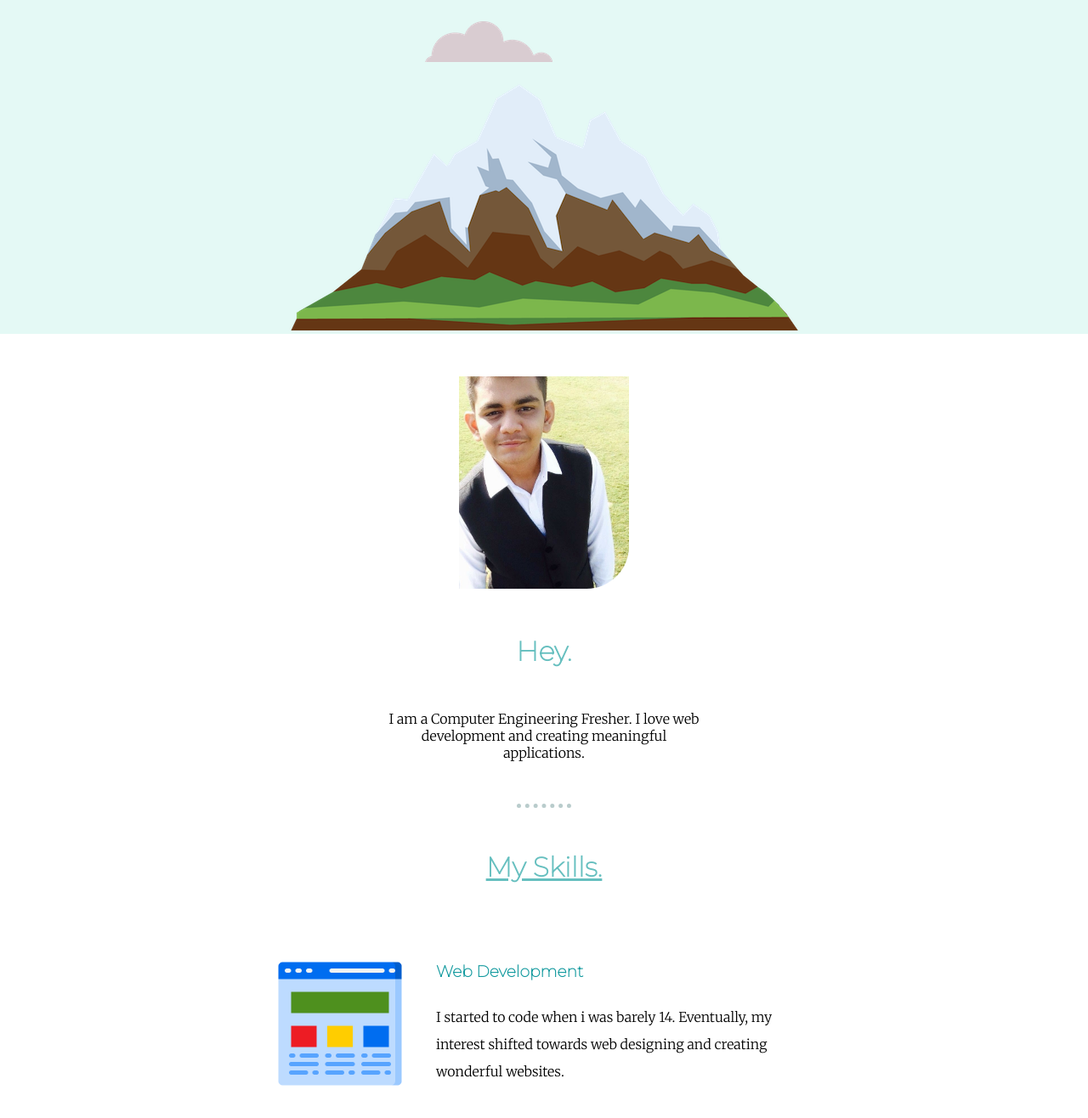
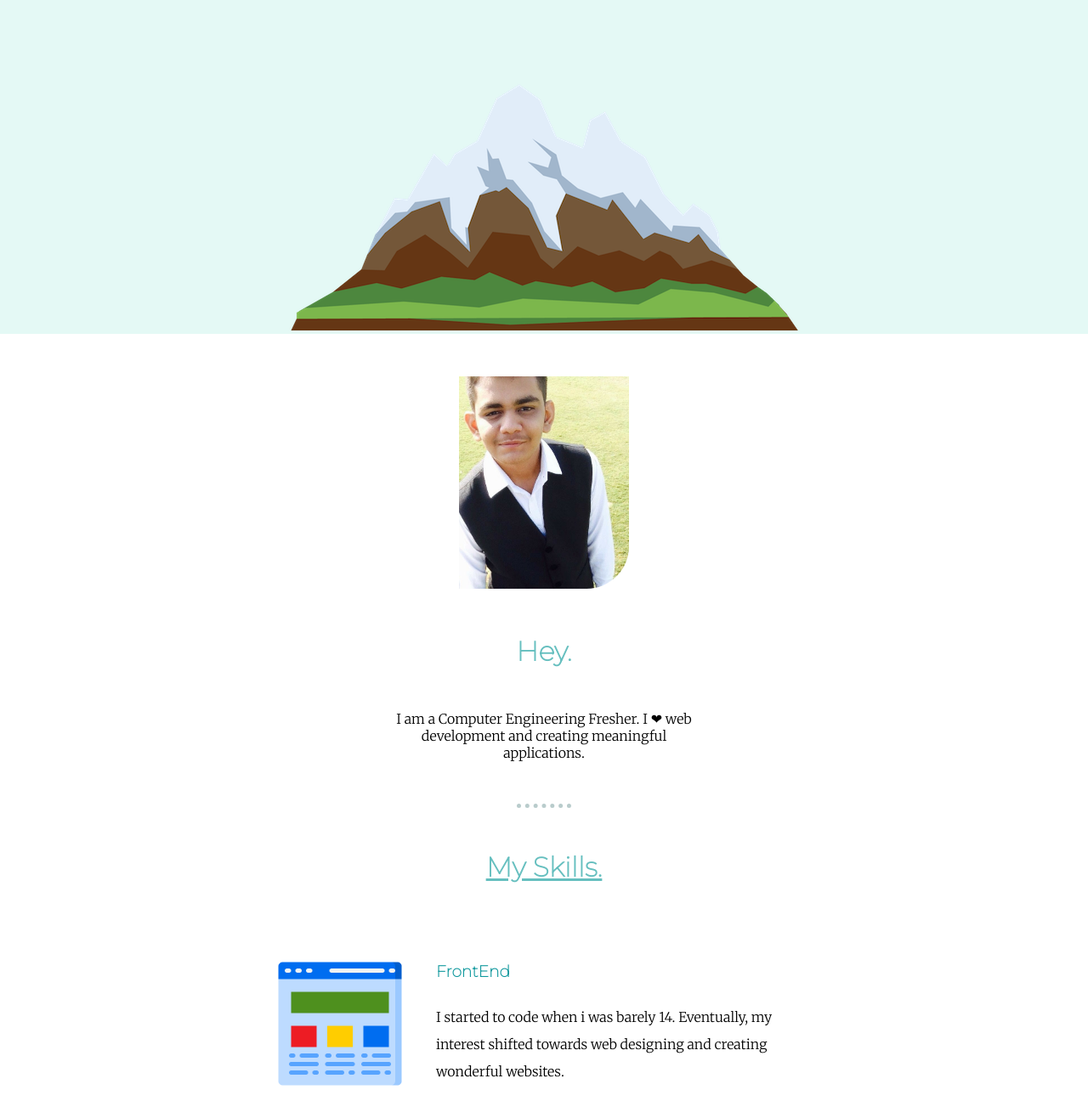
Before and after one commit to Naisarg7/Personal-Portfolio, a plain HTML site: page index.html in a window 1280 px wide. Shown: the part 562-1878 px from the top of the page at 85% size. Drawn offline with Linux system fonts and the light colour scheme.

Commit message:
Updated index.html

```diff
--- a/index.html
+++ b/index.html
@@ -24,22 +24,21 @@
     <h1>I'm Naisarg.</h1>
     <img class="developer" src="Assets/developer.png" alt="">
     <h2 class="designation">A <span class="span-underline">pro</span>grammer.</h2>
-    <img class="bottom-cloud" src="Assets/cloud.png" alt="image of cloud">
-    <img src="Assets/mountain.png" alt="image of mountain">
+    <img class="mountain" src="Assets/mountain.png" alt="image of mountain">
   </div>
   <!-- Middle container -->
   <div class="middle-container">
     <div class="profile">
       <img class="profilepic" src="Assets/profilepicture.jpg" alt="my profile picture">
       <h2>Hey.</h2>
-      <p class="intro">I am a Computer Engineering Fresher. I love web development and creating meaningful applications.</p>
+      <p class="intro">I am a Computer Engineering Fresher. I ❤ web development and creating meaningful applications.</p>
     </div>
     <hr>
     <div class="skills">
       <h2 class="myskills">My Skills.</h2>
       <div class="skill-row">
         <img class="web skill-image" src="Assets/website-design.png" alt="website-design icon">
-        <h3>Web Development</h3>
+        <h3>FrontEnd</h3>
         <p>I started to code when i was barely 14. Eventually, my interest shifted towards web designing and creating wonderful websites.</p>
       </div>
       <div class="skill-row">
```
